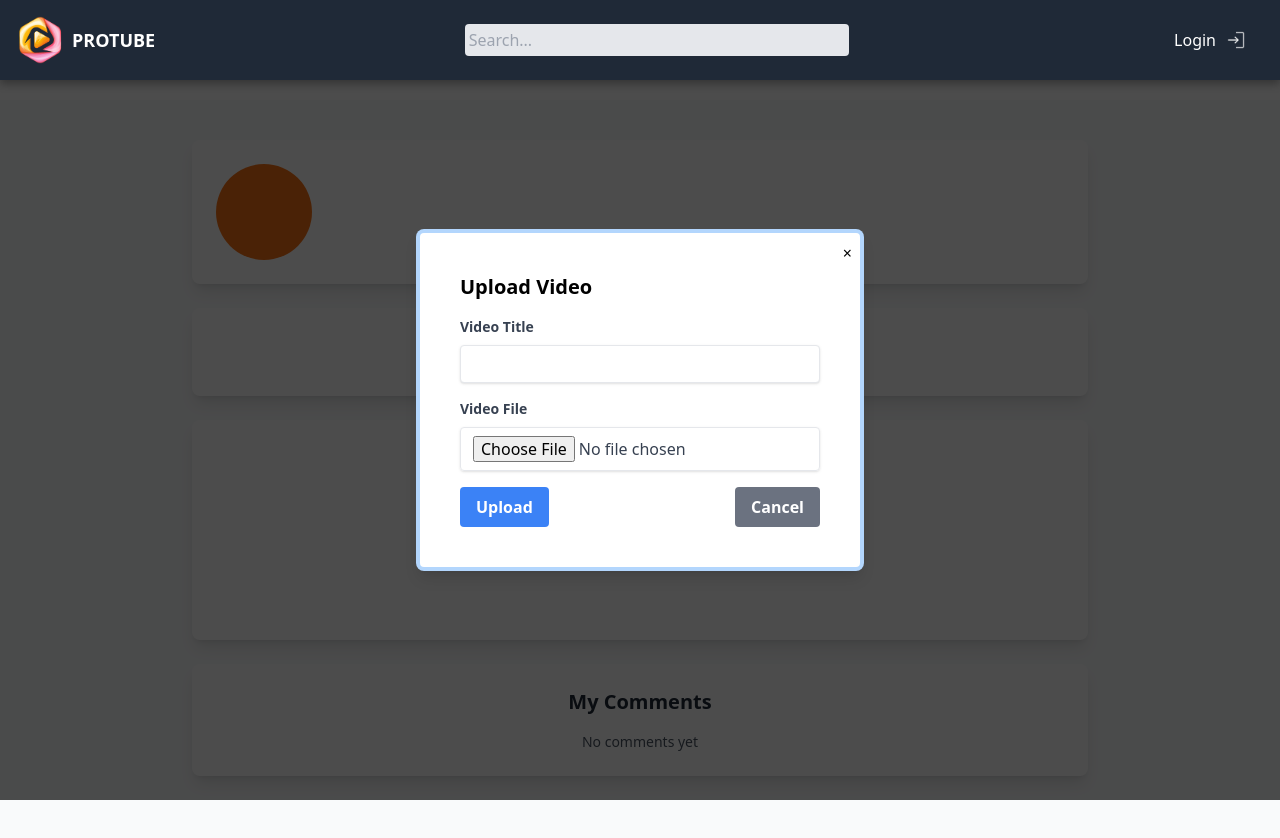
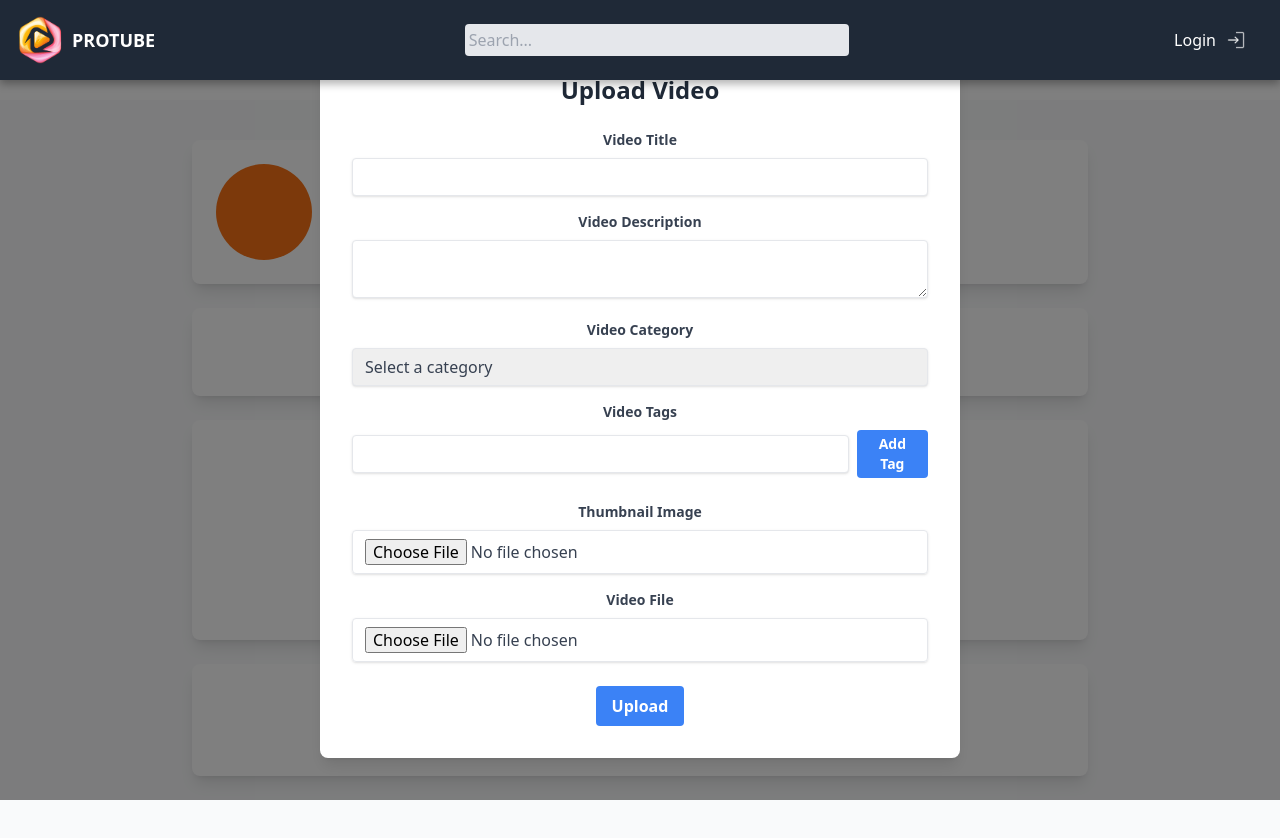
Before and after one commit to OscarArnedo/LS2-protube-grup9, a React (Vite) app in the folder frontend/: page /profile in a window 1280 px wide. Both pictures are taken after a click on the button "Upload Video". Shown: the top 838 px of the page. Built offline with nearby package versions, Linux system fonts and the light colour scheme.

Commit message:
Millora uploadVideos

```diff
--- a/frontend/src/pages/UserProfilePage.tsx
+++ b/frontend/src/pages/UserProfilePage.tsx
@@ -1,15 +1,21 @@
 import React, {useEffect, useState} from "react";
 import VideoCard from "../components/VideoCard";
-import Modal from '../components/Modal';
+//import Modal from '../components/Modal';
 import {CommentDTO, VideosDTO} from "../types/videoInterfaces.tsx";
 import {getVideosByAuthor, getCommentsByAuthor} from "../services/videoService.ts";
 import {useUser} from "../contexts/UserContext.tsx";
 import { getImagesForVideos } from "../utils/functions.ts";
 
 const UserProfilePage: React.FC = () => {
-  const [isUploadModalOpen, setUploadModalOpen] = useState(false);
+  const [isUploadPopupOpen, setUploadPopupOpen] = useState(false);
   const [videoTitle, setVideoTitle] = useState('');
+  const [videoDescription, setVideoDescription] = useState('');
+  const [videoCategory, setVideoCategory] = useState('');
+  const [videoTags, setVideoTags] = useState<string[]>([]);
   const [videoFile, setVideoFile] = useState<File | null>(null);
+  const [thumbnailFile, setThumbnailFile] = useState<File | null>(null);
+  const [categories, setCategories] = useState<string[]>([]);
+  const [newTag, setNewTag] = useState('');
   const [comments, setComments] = useState<CommentDTO[]>([]);
   const [videos, setVideos] = useState<VideosDTO[]>([]);
   const {currentUser} = useUser();
@@ -26,39 +32,55 @@ const UserProfilePage: React.FC = () => {
 
         const imagesUrlsMap = await getImagesForVideos(videosData);
         setImageUrls(imagesUrlsMap);
+
+
+      // Fetch categories from the database
+      fetchCategories();
     } catch (error) {
       console.error('Error fetching data:', error);
     }
   };
 
-    fetchData().then(r => console.log('Data fetched:', r));
-
+  fetchData();
 }, []);
 
-  const handleUploadVideo = () => {
-    setUploadModalOpen(true);
+    //fetchData().then(r => console.log('Data fetched:', r));
+
+  //}, []);
+  const fetchCategories = async () => {
+    // Lógica para obtener las categorías de la base de datos
+    const fetchedCategories = ['Category 1', 'Category 2', 'Category 3']; // Ejemplo de categorías
+    setCategories(fetchedCategories);
   };
 
-  const handleCloseModal = () => {
-    setUploadModalOpen(false);
+  const handleUploadVideo = () => {
+    setUploadPopupOpen(true);
+  };
+
+  const handleClosePopup = () => {
+    setUploadPopupOpen(false);
+  };
+
+  const handleAddTag = () => {
+    if (newTag && !videoTags.includes(newTag)) {
+      setVideoTags([...videoTags, newTag]);
+      setNewTag('');
+    }
+  };
+
+  const handleRemoveTag = (tag: string) => {
+    setVideoTags(videoTags.filter(t => t !== tag));
   };
 
   const handleSubmit = (event: React.FormEvent) => {
     event.preventDefault();
     // Lógica para manejar la subida de videos
-    if (videoFile) {
-      console.log('Video uploaded:', videoTitle, videoFile);
+    if (videoFile  && thumbnailFile) {
+      console.log('Video uploaded:', videoTitle, videoDescription, videoCategory, videoTags, videoFile, thumbnailFile);
       // Aquí puedes añadir la lógica para subir el video al servidor
     }
-    setUploadModalOpen(false);
+    setUploadPopupOpen(false);
   };
-
-  // Ejemplo de datos de videos del usuario
-  /*const userVideos = [
-    { id: 1, title: 'Mi primer video', owner: 'Jane Doe', imagePath: '/assets/video1-thumbnail.png' },
-    { id: 2, title: 'Tutorial de React', owner: 'Jane Doe', imagePath: '/assets/video2-thumbnail.png' },
-    // Añade más videos según sea necesario
-  ];*/
 
   return (
     <div className="flex flex-col items-center bg-gray-50 min-h-screen py-10">
@@ -75,7 +97,7 @@ const UserProfilePage: React.FC = () => {
         </div>
       </div>
 
-      {/* Botón para subir videos */}
+      {/* Botón para abrir el pop-up de subida de videos */}
       <div className="bg-white w-full max-w-4xl p-6 rounded-lg shadow-lg mb-6">
         <button
           className="bg-green-500 text-white py-2 px-4 rounded hover:bg-green-600 transition duration-300"
@@ -85,38 +107,17 @@ const UserProfilePage: React.FC = () => {
         </button>
       </div>
 
-      {/* Sección de videos */}
-      <div className="bg-white w-full max-w-4xl p-6 rounded-lg shadow-lg mb-6">
-        <h2 className="text-xl font-bold mb-4 text-gray-800">My Videos</h2>
-          {videos.length === 0 ? (
-            <div className="flex justify-center items-center h-32">
-              <p className="text-gray-600 text-sm text-center">No videos yet</p>
-            </div>
-          ) : (
-            <div className="grid grid-cols-1 md:grid-cols-2 gap-x-0 gap-y-1 justify-items-center">
-              {videos.map(video => (
-                <VideoCard key={video.id} {...video} imagePath={imageUrls[video.id]}/>
-              ))}
-            </div>
-          )}
-      </div>
-
-      {/* Sección de comentarios */}
-      <div className="bg-white w-full max-w-4xl p-6 rounded-lg shadow-lg">
-        <h2 className="text-xl font-bold mb-4 text-gray-800">My Comments</h2>
-        {/* Tarjeta de comentario */}
-        {comments.length === 0 && <p className="text-gray-600 text-sm text-center">No comments yet</p>}
-          {comments.map((comment, index) => (
-            <div key={index} className="bg-gray-100 rounded-lg p-4 mb-4 shadow">
-              <p className="text-gray-600 text-sm text-left">{comment.comment_text}</p>
-            </div>
-        ))}
-      </div>
-
-      {/* Modal para subir videos */}
-      <Modal isOpen={isUploadModalOpen} onClose={handleCloseModal}>
-        <div className="p-4">
-          <h2 className="text-xl font-bold mb-4">Upload Video</h2>
+      {/* Pop-up de subida de videos */}
+      {isUploadPopupOpen && (
+        <div className="fixed inset-0 flex items-center justify-center bg-black bg-opacity-50">
+          <div className="bg-white w-1/2 p-8 rounded-lg shadow-lg relative">
+            <button
+              className="absolute top-2 right-2 text-gray-600 hover:text-gray-800"
+              onClick={handleClosePopup}
+            >
+              &times;
+            </button>
+            <h2 className="text-2xl font-bold mb-6 text-center text-gray-800">Upload Video</h2>
             <form onSubmit={handleSubmit}>
               <div className="mb-4">
                 <label className="block text-gray-700 text-sm font-bold mb-2" htmlFor="videoTitle">
@@ -128,6 +129,86 @@ const UserProfilePage: React.FC = () => {
                   name="videoTitle"
                   value={videoTitle}
                   onChange={(e) => setVideoTitle(e.target.value)}
+                  className="shadow appearance-none border rounded w-full py-2 px-3 text-gray-700 leading-tight focus:outline-none focus:shadow-outline"
+                  required
+                />
+              </div>
+              <div className="mb-4">
+                <label className="block text-gray-700 text-sm font-bold mb-2" htmlFor="videoDescription">
+                  Video Description
+                </label>
+                <textarea
+                  id="videoDescription"
+                  name="videoDescription"
+                  value={videoDescription}
+                  onChange={(e) => setVideoDescription(e.target.value)}
+                  className="shadow appearance-none border rounded w-full py-2 px-3 text-gray-700 leading-tight focus:outline-none focus:shadow-outline"
+                  required
+                />
+              </div>
+              <div className="mb-4">
+                <label className="block text-gray-700 text-sm font-bold mb-2" htmlFor="videoCategory">
+                  Video Category
+                </label>
+                <select
+                  id="videoCategory"
+                  name="videoCategory"
+                  value={videoCategory}
+                  onChange={(e) => setVideoCategory(e.target.value)}
+                  className="shadow appearance-none border rounded w-full py-2 px-3 text-gray-700 leading-tight focus:outline-none focus:shadow-outline"
+                  required
+                >
+                  <option value="">Select a category</option>
+                  {categories.map(category => (
+                    <option key={category} value={category}>{category}</option>
+                  ))}
+                </select>
+              </div>
+              <div className="mb-4">
+                <label className="block text-gray-700 text-sm font-bold mb-2" htmlFor="videoTags">
+                  Video Tags
+                </label>
+                <div className="flex items-center">
+                  <input
+                    type="text"
+                    id="videoTags"
+                    name="videoTags"
+                    value={newTag}
+                    onChange={(e) => setNewTag(e.target.value)}
+                    className="shadow appearance-none border rounded w-full py-2 px-3 text-gray-700 leading-tight focus:outline-none focus:shadow-outline"
+                  />
+                  <button
+                    type="button"
+                    className="ml-2 bg-blue-500 hover:bg-blue-700 text-white font-bold py-1 px-3 rounded text-sm focus:outline-none focus:shadow-outline"
+                    onClick={handleAddTag}
+                  >
+                    Add Tag
+                  </button>
+                </div>
+                <div className="flex flex-wrap mt-2">
+                  {videoTags.map(tag => (
+                    <div key={tag} className="bg-gray-200 text-gray-700 px-2 py-1 rounded-full mr-2 mb-2 flex items-center">
+                      <span>{tag}</span>
+                      <button
+                        type="button"
+                        className="ml-2 text-red-500"
+                        onClick={() => handleRemoveTag(tag)}
+                      >
+                        &times;
+                      </button>
+                    </div>
+                  ))}
+                </div>
+              </div>
+              <div className="mb-4">
+                <label className="block text-gray-700 text-sm font-bold mb-2" htmlFor="thumbnailFile">
+                  Thumbnail Image
+                </label>
+                <input
+                  type="file"
+                  id="thumbnailFile"
+                  name="thumbnailFile"
+                  onChange={(e) => setThumbnailFile(e.target.files ? e.target.files[0] : null)}
                   className="shadow appearance-none border rounded w-full py-2 px-3 text-gray-700 leading-tight focus:outline-none focus:shadow-outline"
                   required
                 />
@@ -145,24 +226,47 @@ const UserProfilePage: React.FC = () => {
                   required
                 />
               </div>
-            <div className="flex items-center justify-between">
+              <div className="flex justify-center mt-6">
                 <button
                   type="submit"
                   className="bg-blue-500 hover:bg-blue-700 text-white font-bold py-2 px-4 rounded focus:outline-none focus:shadow-outline"
                 >
                   Upload
                 </button>
-              <button
-                type="button"
-                className="bg-gray-500 hover:bg-gray-700 text-white font-bold py-2 px-4 rounded focus:outline-none focus:shadow-outline"
-                onClick={handleCloseModal}
-              >
-                Cancel
-              </button>
               </div>
             </form>
           </div>
-      </Modal>
+        </div>
+      )}
+
+      {/* Sección de videos */}
+      <div className="bg-white w-full max-w-4xl p-6 rounded-lg shadow-lg mb-6">
+        <h2 className="text-xl font-bold mb-4 text-gray-800">My Videos</h2>
+        {videos.length === 0 ? (
+          <div className="flex justify-center items-center h-32">
+            <p className="text-gray-600 text-sm text-center">No videos yet</p>
+          </div>
+        ) : (
+          <div className="grid grid-cols-1 md:grid-cols-2 gap-x-0 gap-y-1 justify-items-center">
+            {videos.map(video => (
+              <VideoCard key={video.id} {...video} imagePath={imageUrls[video.id]} />
+            ))}
+          </div>
+        )}
+      </div>
+
+      {/* Sección de comentarios */}
+      <div className="bg-white w-full max-w-4xl p-6 rounded-lg shadow-lg">
+        <h2 className="text-xl font-bold mb-4 text-gray-800">My Comments</h2>
+        {comments.length === 0 && (
+          <p className="text-gray-600 text-sm text-center">No comments yet</p>
+        )}
+        {comments.map((comment, index) => (
+          <div key={index} className="bg-gray-100 rounded-lg p-4 mb-4 shadow">
+            <p className="text-gray-600 text-sm text-left">{comment.comment_text}</p>
+          </div>
+        ))}
+      </div>
     </div>
   );
 };
```
Lines whose indentation alone changed are shown as unchanged.
